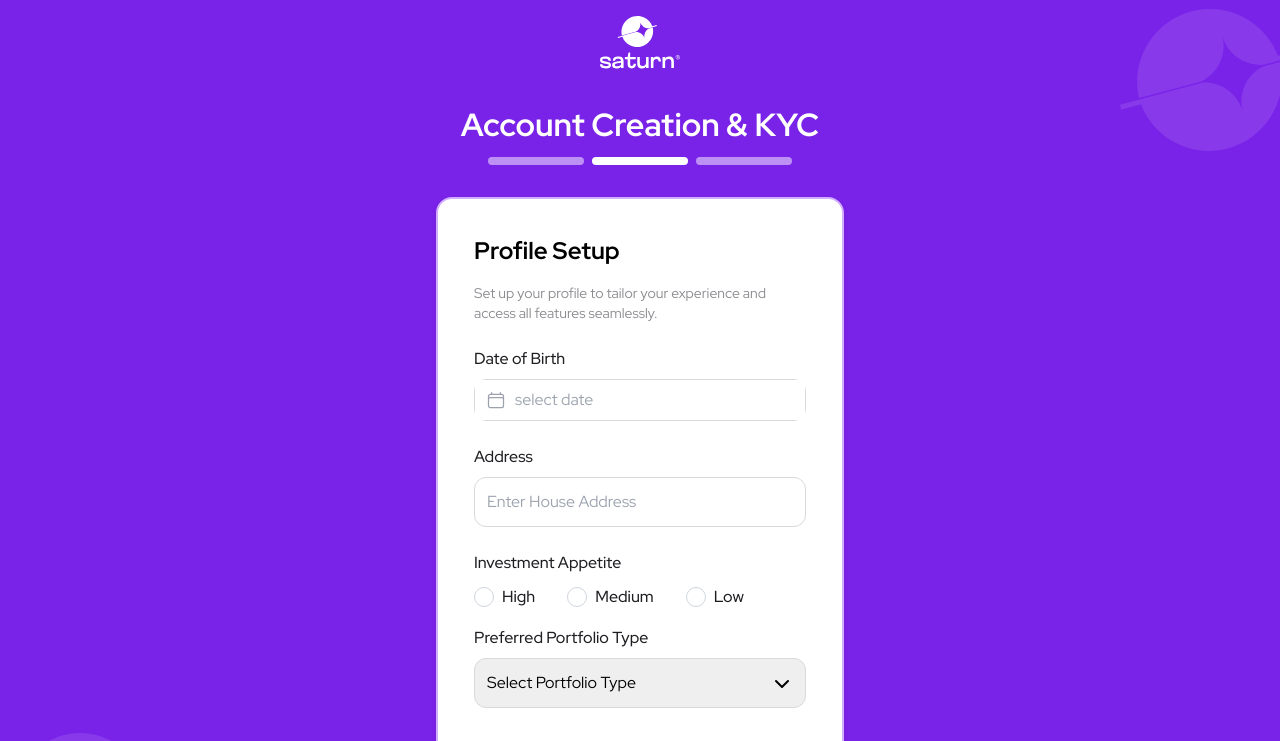
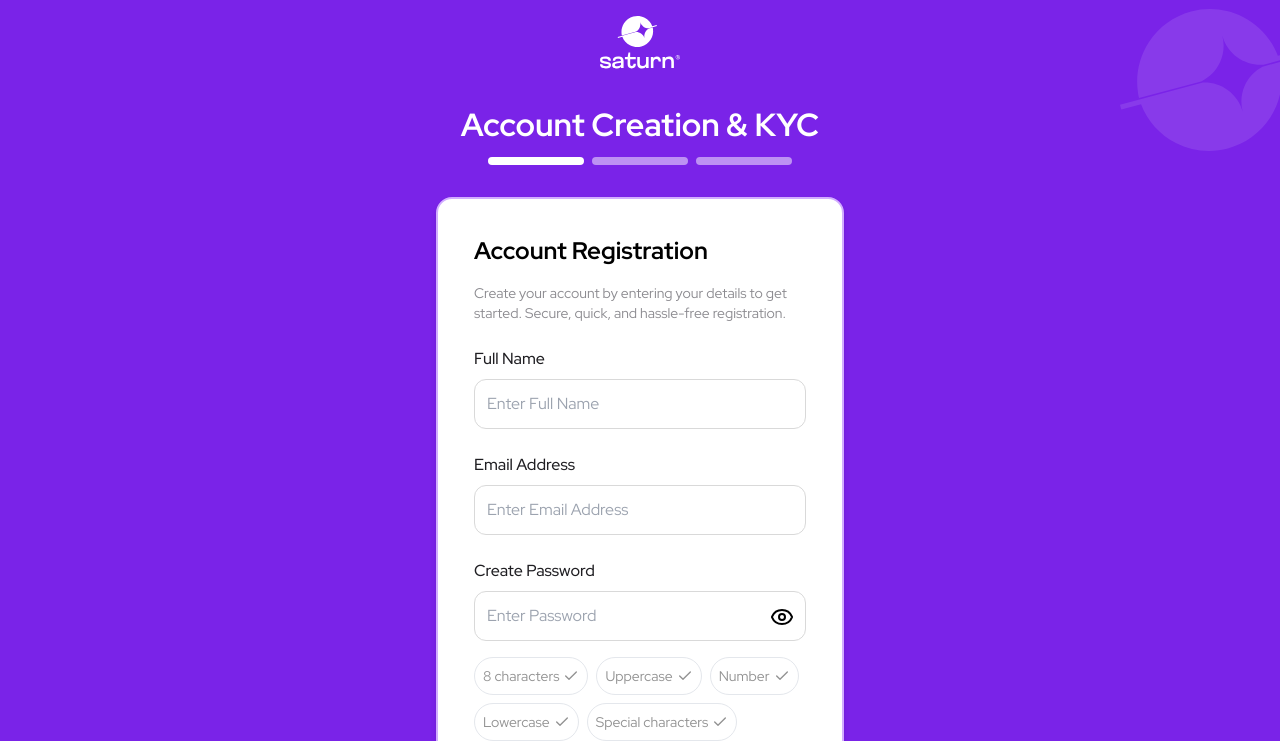
Before and after one commit to Darhniel/Saturn, a Next.js app: page / in a window 1280 px wide. Shown: the top 741 px of the page. Built offline with nearby package versions, Linux system fonts and the light colour scheme.

Commit message:
fixed progress bar

```diff
--- a/app/page.tsx
+++ b/app/page.tsx
@@ -8,7 +8,7 @@ import { CalendarIcon } from '@heroicons/react/24/outline';
 import 'react-datepicker/dist/react-datepicker.css';
 
 export default function Home() {
-  const [currentStep, setCurrentStep] = useState(2);
+  const [currentStep, setCurrentStep] = useState(1);
 
   type FormData = {
     fullName: string;
```
